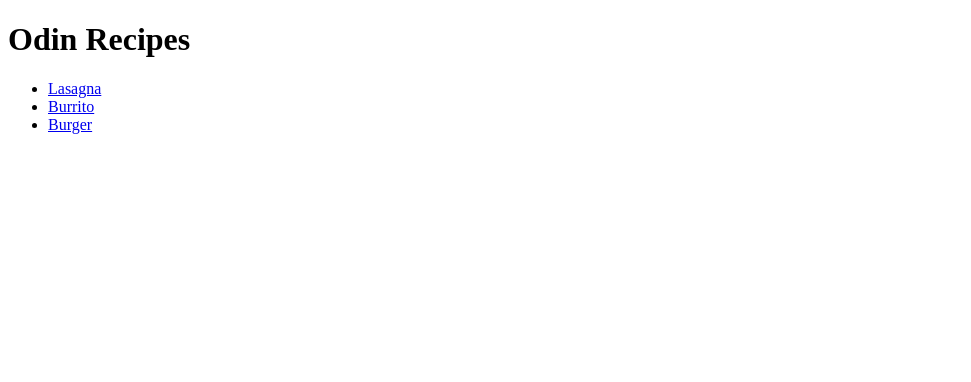
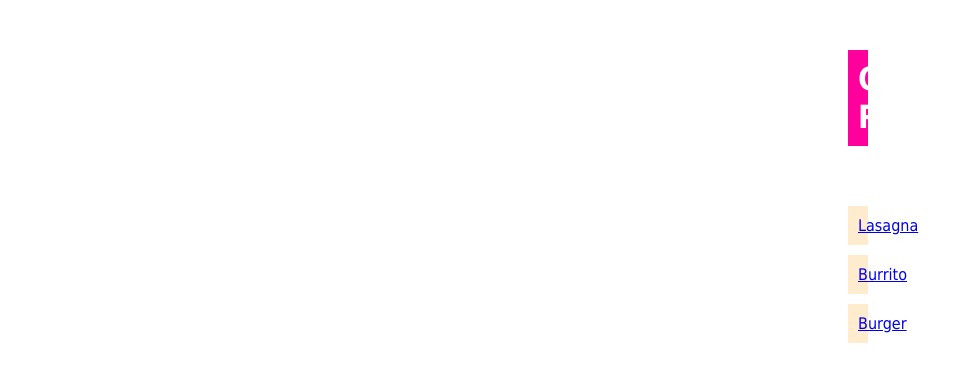
Before and after one commit to padretepi/odin-recipes, a plain HTML site: page index.html in a window 1280 px wide. Shown: the whole page, without its empty margins (0-971 px from the left). Drawn offline with Linux system fonts and the light colour scheme.

Commit message:
CSS to Recipes index

```diff
--- a/index.html
+++ b/index.html
@@ -3,10 +3,11 @@
 <head>
     <meta charset="UTF-8">
     <meta name="viewport" content="width=device-width, initial-scale=1.0">
+    <link rel="stylesheet" href="style.css">
     <title>Document</title>
 </head>
 <body>
-    <h1>Odin Recipes</h1>
+    <h1 class="title">Odin Recipes</h1>
     <ul>
     <li><a href="./recipes/lasagna.html">Lasagna</a></li>
     <li><a href="./recipes/burrito.html">Burrito</a></li>
--- /dev/null
+++ b/style.css
@@ -0,0 +1,22 @@
+.title{
+    background-color: rgb(255, 0, 157);
+    color: white;
+    text-align: center;
+    margin: 50px 800px 60px 840px;
+    padding: 10px;
+}
+
+ul{
+    text-align: center;
+}
+
+li{
+    list-style-type: none;
+    background-color: blanchedalmond;
+    padding: 10px;
+    margin: 10px 800px 0px 800px;
+}
+
+*{
+    font-family: Tahoma, sans-serif;
+}
```
